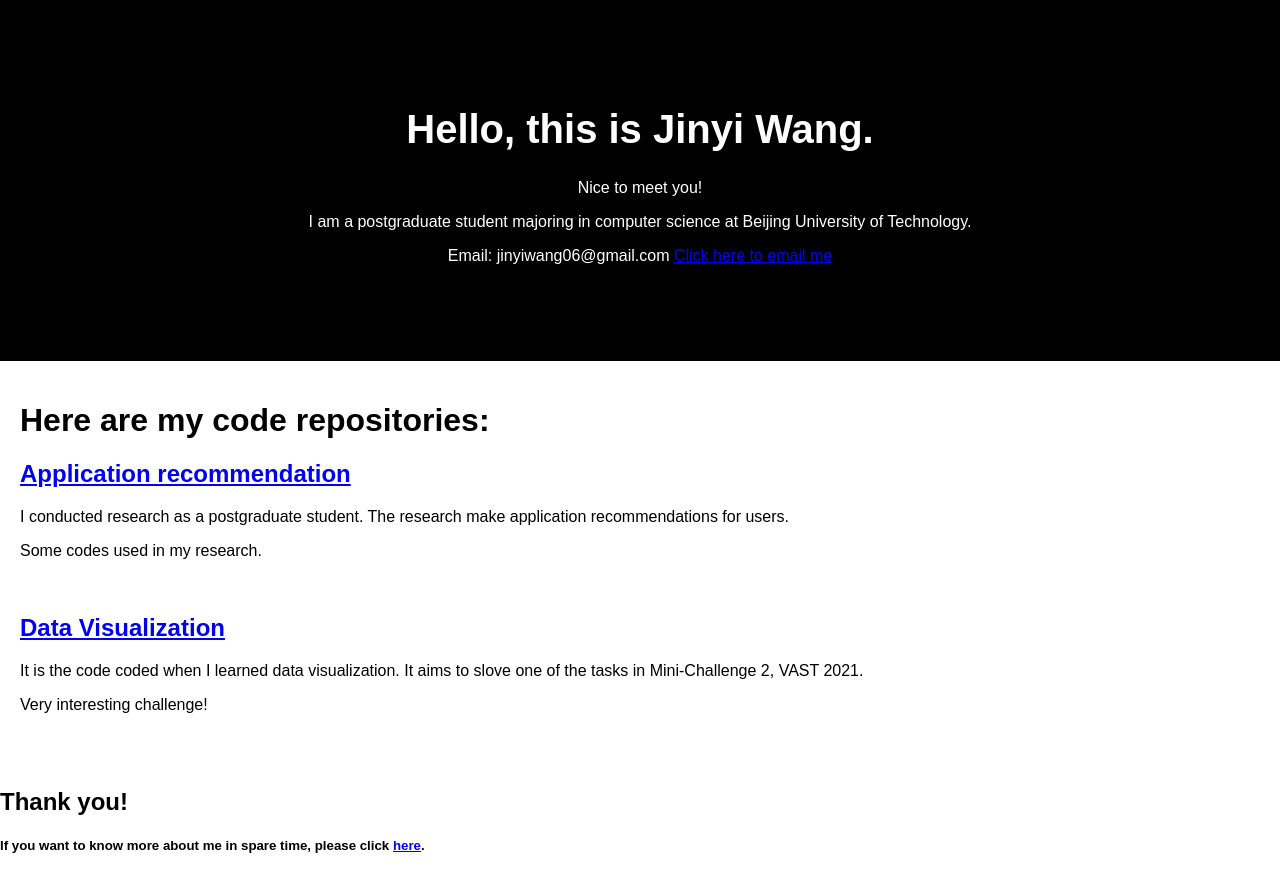
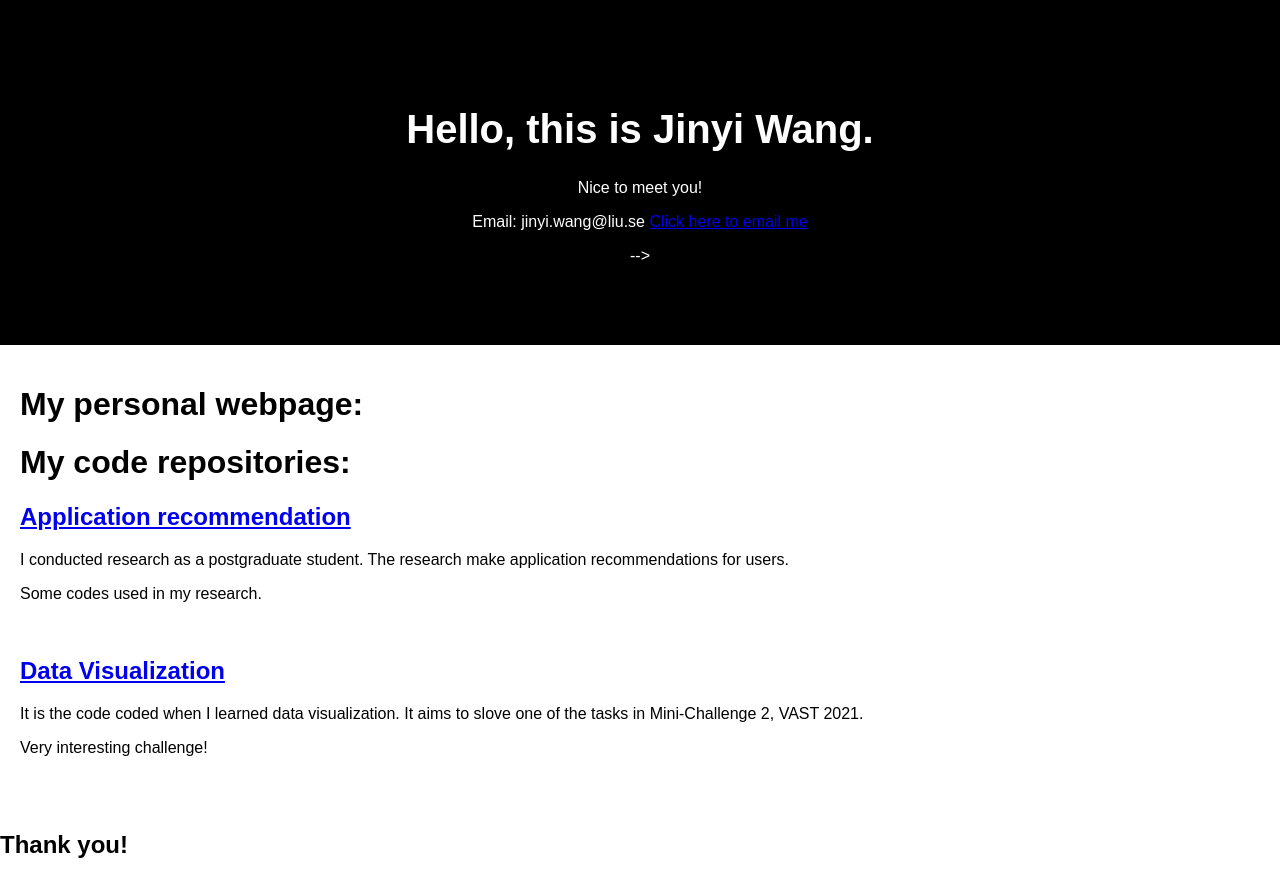
Before and after one commit to Jinyi-Wang/jinyi-wang.github.io, a plain HTML site: page index.html in a window 1280 px wide. Drawn offline with Linux system fonts and the light colour scheme.

Commit message:
Update index.html

```diff
--- a/index.html
+++ b/index.html
@@ -40,15 +40,23 @@ body {
 <div class="header">
   <h1>Hello, this is Jinyi Wang.</h1>
   <p>Nice to meet you!</p>
-  <p>I am a postgraduate student majoring in computer science at Beijing University of Technology.</p>
-  <p>Email: jinyiwang06@gmail.com  <a href="mailto:jinyiwang06@gmail.com">Click here to email me</a></p>
+<!--   <p>I am a PhD student in Linköpings universitet. (2023-now)</p>
+  <p>I was a postgraduate student majoring in computer science at Beijing University of Technology.(2020-2023)</p>
+<!--   <p>Email: jinyiwang06@gmail.com  <a href="mailto:jinyiwang06@gmail.com">Click here to email me</a></p> -->
+  <p>Email: jinyi.wang@liu.se  <a href="mailto:jinyi.wang@liu.se">Click here to email me</a></p>
+ -->
 
 </div>
 
 
 
   <div class="main">
-      <h1>Here are my code repositories:</h1>
+      <h1>My personal webpage:</h1>
+<!--       <h2><a href="https://orcid.org/0009-0005-0732-212X" target="_blank">Orcid</a></h2>
+      <h2><a href="https://liu.se/en/employee/jinwa71" target="_blank">LiU</a></h2>
+ -->
+
+      <h1>My code repositories:</h1>
 
       <h2><a href="https://github.com/Jinyi-Wang/AppRec" target="_blank">Application recommendation</a></h2>
 
@@ -80,8 +88,8 @@ body {
 
 <div class="footer">
   <h2>Thank you! </h2>
-  <h5> If you want to know more about me in spare time, please click <a href="https://jinyi-wang.github.io/SpareTime/" target="_blank">here</a>.</h5>
-</div>
+<!--   <h5> If you want to know more about me in spare time, please click <a href="https://jinyi-wang.github.io/SpareTime/" target="_blank">here</a>.</h5>
+</div> -->
 
 </body>
 </html>
```
